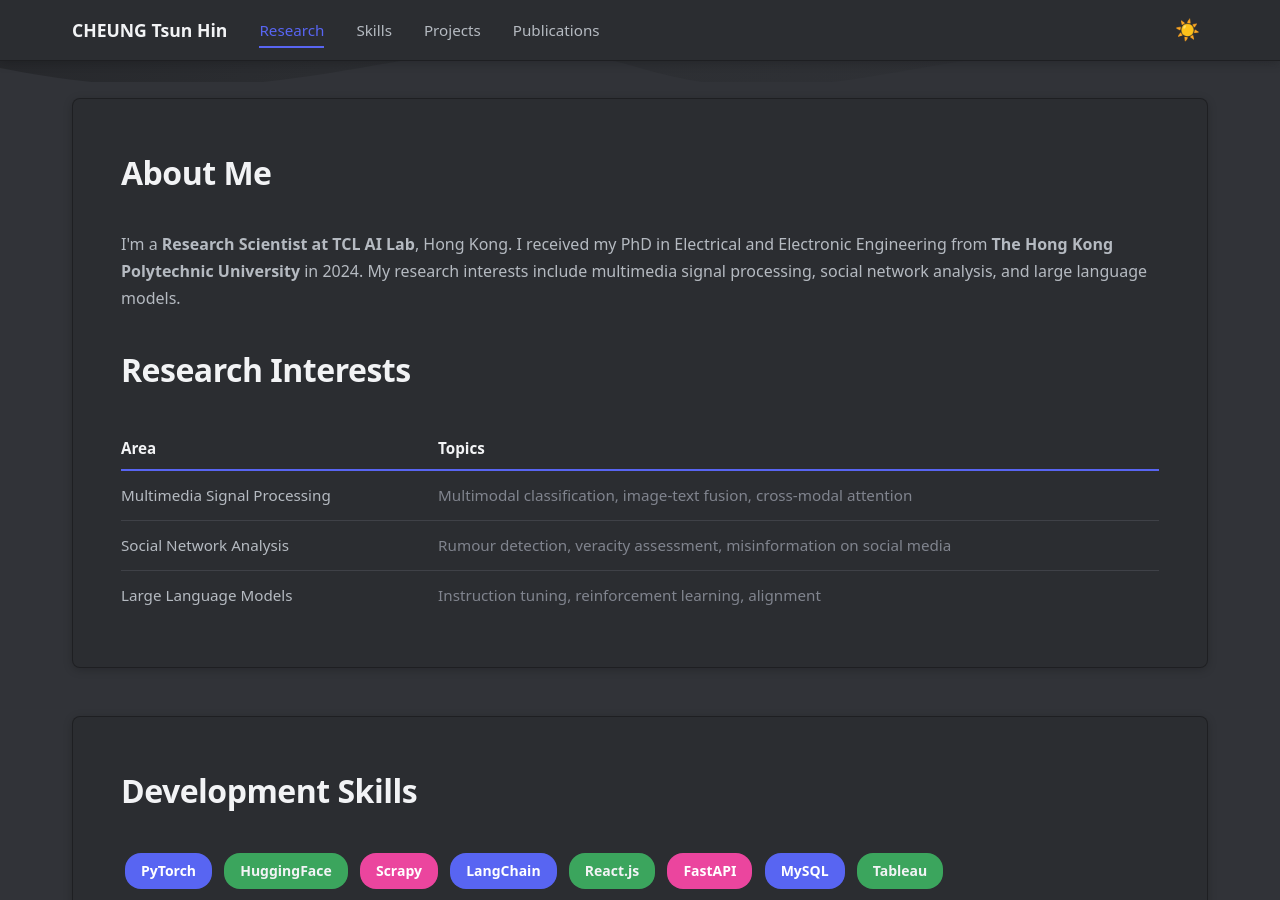
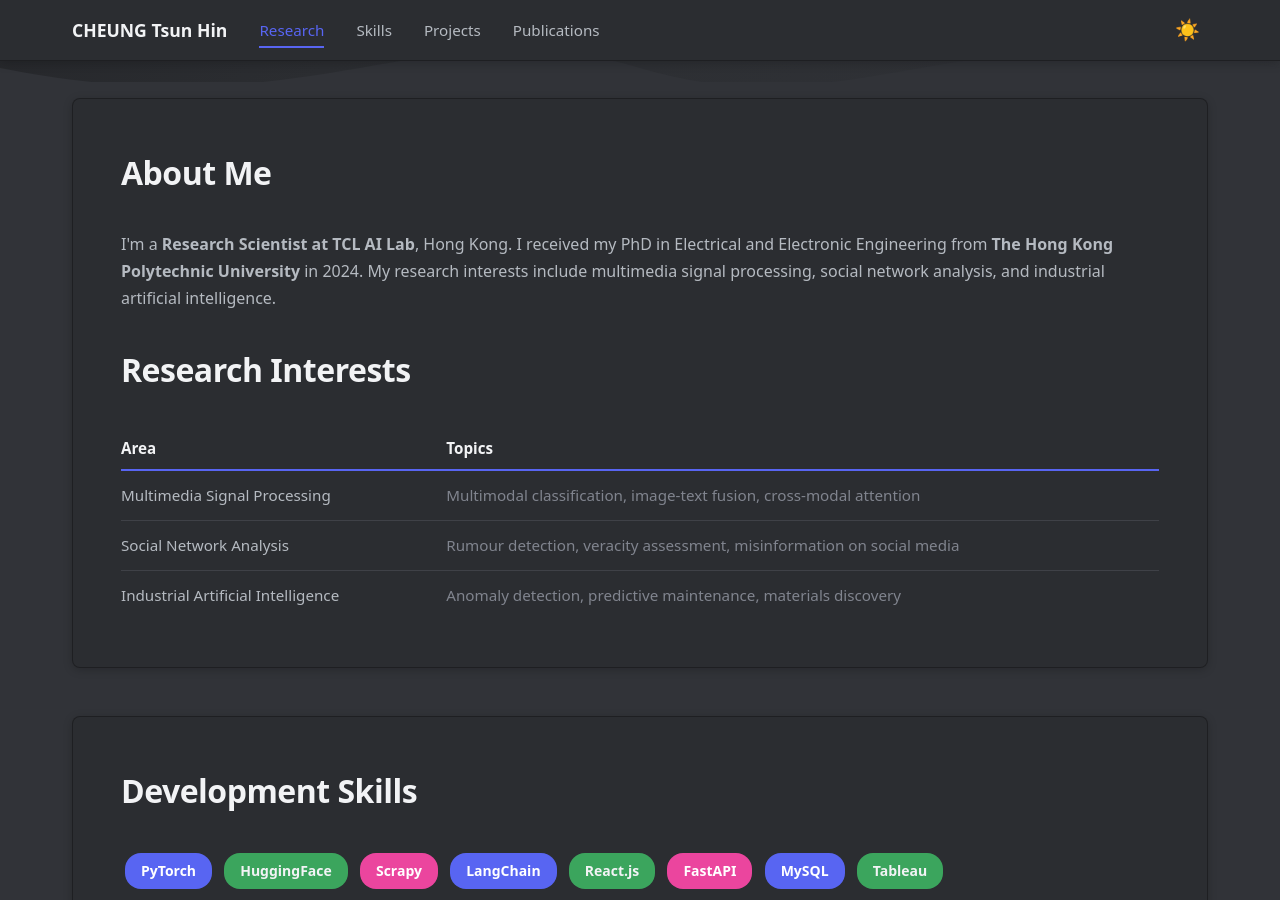
Before and after one commit to thcheung/thcheung.github.io, a Jekyll site: the page built from index.markdown, in a window 1280 px wide and 900 px high, scrolled down 580 px. Built offline with Jekyll 4.4.1, drawn with Linux system fonts in a browser that asks for light colours; some web fonts are replaced.

Commit message:
Update home.html

```diff
--- a/_layouts/home.html
+++ b/_layouts/home.html
@@ -777,7 +777,7 @@
   <main>
     <section class="section" id="research">
       <h2>About Me</h2>
-      <p style="margin:0 0 2rem 0; color:var(--text-secondary); font-size:1rem; line-height:1.7;">I'm a <strong>Research Scientist at TCL AI Lab</strong>, Hong Kong. I received my PhD in Electrical and Electronic Engineering from <strong>The Hong Kong Polytechnic University</strong> in 2024. My research interests include multimedia signal processing, social network analysis, and large language models.</p>
+      <p style="margin:0 0 2rem 0; color:var(--text-secondary); font-size:1rem; line-height:1.7;">I'm a <strong>Research Scientist at TCL AI Lab</strong>, Hong Kong. I received my PhD in Electrical and Electronic Engineering from <strong>The Hong Kong Polytechnic University</strong> in 2024. My research interests include multimedia signal processing, social network analysis, and industrial artificial intelligence.</p>
       <h2>Research Interests</h2>
       <table style="width:100%; border-collapse:collapse; font-size:0.95rem;">
         <thead>
@@ -796,8 +796,8 @@
             <td style="padding:0.75rem 0; color:var(--text-muted);">Rumour detection, veracity assessment, misinformation on social media</td>
           </tr>
           <tr>
-            <td style="padding:0.75rem 1rem 0.75rem 0; color:var(--text-secondary); white-space:nowrap;">Large Language Models</td>
-            <td style="padding:0.75rem 0; color:var(--text-muted);">Instruction tuning, reinforcement learning, alignment</td>
+            <td style="padding:0.75rem 1rem 0.75rem 0; color:var(--text-secondary); white-space:nowrap;">Industrial Artificial Intelligence</td>
+            <td style="padding:0.75rem 0; color:var(--text-muted);">Anomaly detection, predictive maintenance, materials discovery</td>
           </tr>
         </tbody>
       </table>
```
